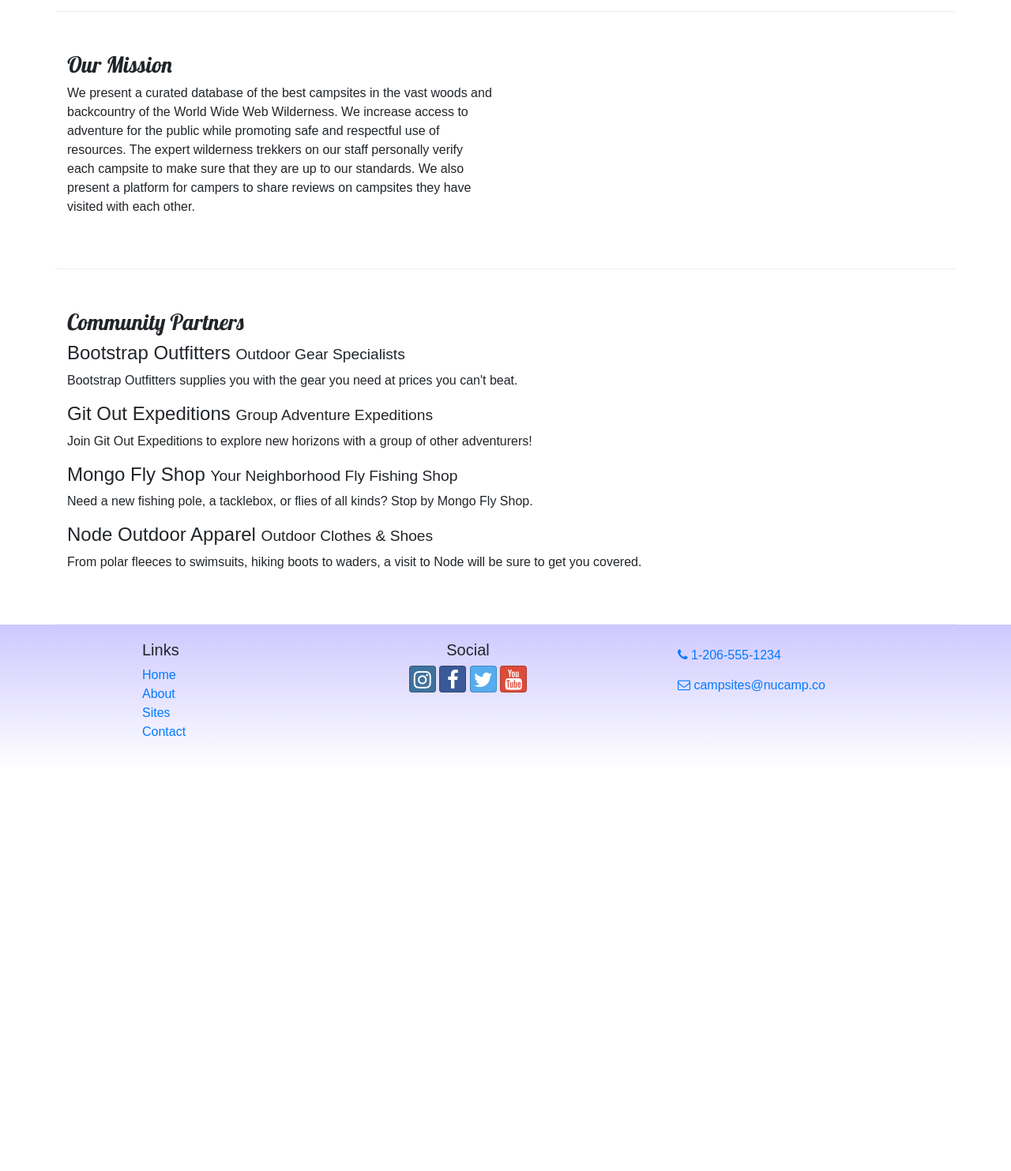
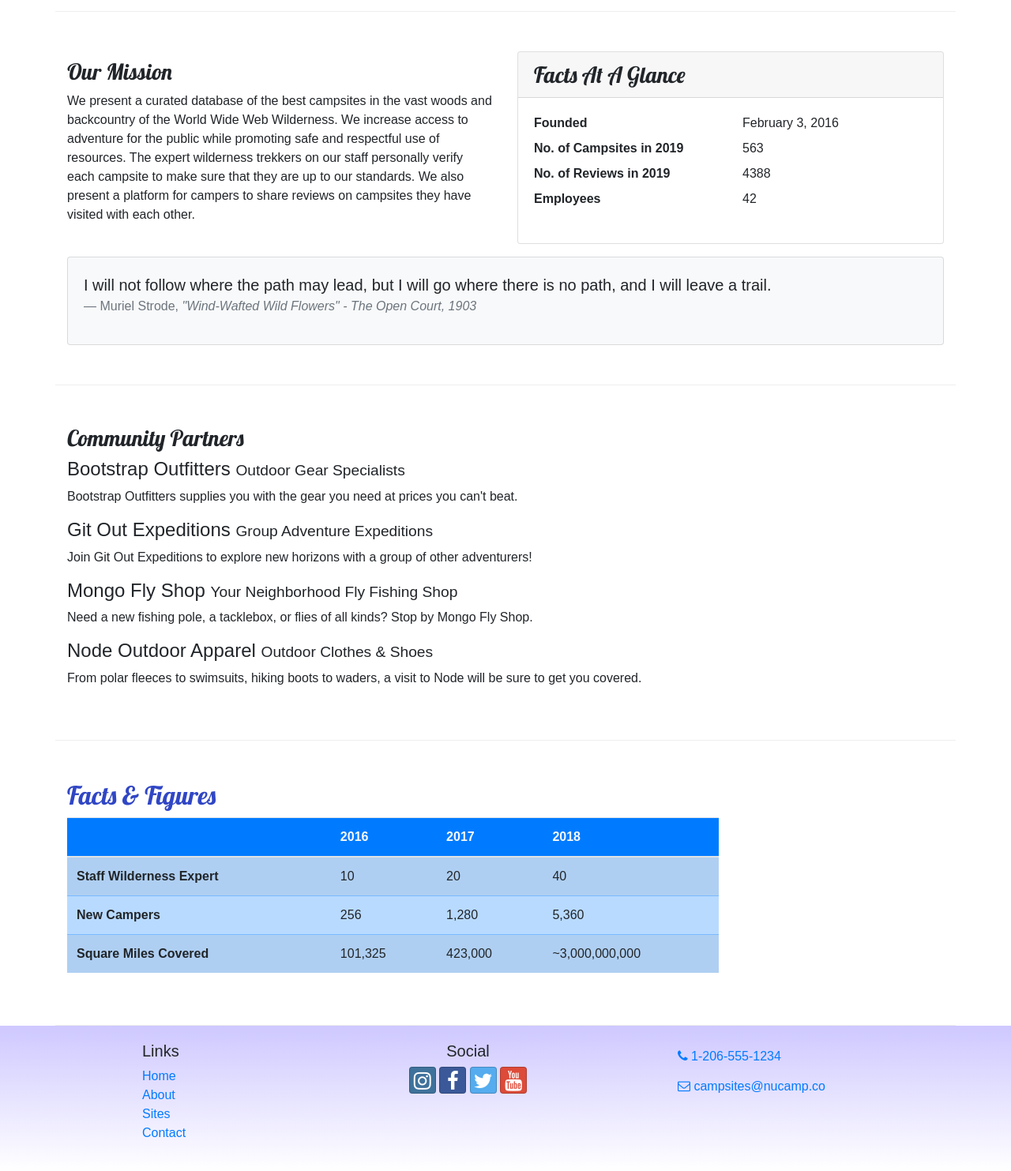
Before and after one commit to AlericPerry/bootstrapcourse, a website: page aboutus.html in a window 1280 px wide. Shown: the part 440-1923 px from the top of the page at 79% size. Before the commit the page ends 1415 px from the top, so only its background shows below. Drawn offline with nearby package versions, Linux system fonts and the light colour scheme.

Commit message:
Tables and Cards

```diff
--- a/CSS/styles.css
+++ b/CSS/styles.css
@@ -14,7 +14,7 @@ header h2 {
     color: #CEC8FF
 }
 
-footer {
+.site-footer {
     background-image: linear-gradient(#CEC8FF, white);
     padding: 20px 0;
 }
@@ -35,3 +35,6 @@ footer {
 .navbar {
     background-color: #901CAD
 }
+
+
+}
--- a/aboutus.html
+++ b/aboutus.html
@@ -65,6 +65,34 @@
                 <h3>Our Mission</h3>
                 <p>We present a curated database of the best campsites in the vast woods and backcountry of the World Wide Web Wilderness. We increase access to adventure for the public while promoting safe and respectful use of resources. The expert wilderness trekkers on our staff personally verify each campsite to make sure that they are up to our standards. We also present a platform for campers to share reviews on campsites they have visited with each other.</p>
             </div>
+            <div class="col-sm-6">
+                <div class="card">
+                    <h3 class="card-header bg-primary-text-white">Facts At A Glance</h3>
+                    <div class="card-body">
+                        <dl class="row">
+                            <dt class="col-6">Founded</dt>
+                            <dd class="col-6">February 3, 2016</dd>
+                            <dt class="col-6">No. of Campsites in 2019</dt>
+                            <dd class="col-6">563</dd>
+                            <dt class="col-6">No. of Reviews in 2019</dt>
+                            <dd class="col-6">4388</dd>
+                            <dt class="col-6">Employees</dt>
+                            <dd class="col-6">42</dd>
+                        </dl>
+                    </div>
+                </div>
+            </div>
+            <div class="col">
+                <div class="card bg-light mt-3">
+                    <blockquote class="blockquote card-body">
+                        <p class="mb-0">I will not follow where the path may lead, but I will go where there is no path, and I will leave a trail.</p>
+                        <footer class="blockquote-footer">Muriel Strode,
+                            <cite title="Source Title">"Wind-Wafted Wild Flowers" - The Open Court, 1903
+                            </cite>
+                        </footer>
+                    </blockquote>
+                </div>
+            </div>
         </div>
 
         <div class="row row-content align-items-center">
@@ -80,9 +108,48 @@
                 <p class="d-none d-sm-block">From polar fleeces to swimsuits, hiking boots to waders, a visit to Node will be sure to get you covered.</p>
             </div>
         </div>
+
+
+        <div class="row row-content">
+            <div class="col-sm-9">
+                <h2>Facts &amp; Figures</h2>
+                <div class="table-responsive">
+                    <table class="table table-striped">
+                        <thead>
+                            <tr class="bg-primary text-light">
+                                <th></th>
+                                <th>2016</th>
+                                <th>2017</th>
+                                <th>2018</th>
+                            </tr>
+                        </thead>
+                        <tbody class="table-primary">
+                            <tr>
+                                <th>Staff Wilderness Expert</th>
+                                <td>10</th>
+                                <td>20</th>
+                                <td>40</th>
+                            </tr>
+                            <tr>
+                                <th>New Campers</th>
+                                <td>256</td>
+                                <td>1,280</td>
+                                <td>5,360</td>
+                            </tr>
+                            <tr>
+                                <th>Square Miles Covered</th>
+                                <td>101,325</td>
+                                <td>423,000</td>
+                                <td>~3,000,000,000</td>
+                            </tr>
+                        </tbody>
+                    </table>
+                </div>
+            </div>
+        </div>
+
     </div>
-
-    <footer>
+    <footer class="site-footer">
         <div class="container">
             <div class="row">
                 <div class="col-4 col-sm-2 offset-1">
```
Also changed, not shown: contactus.html (+1 -1 lines), index.html (+1 -1 lines).
